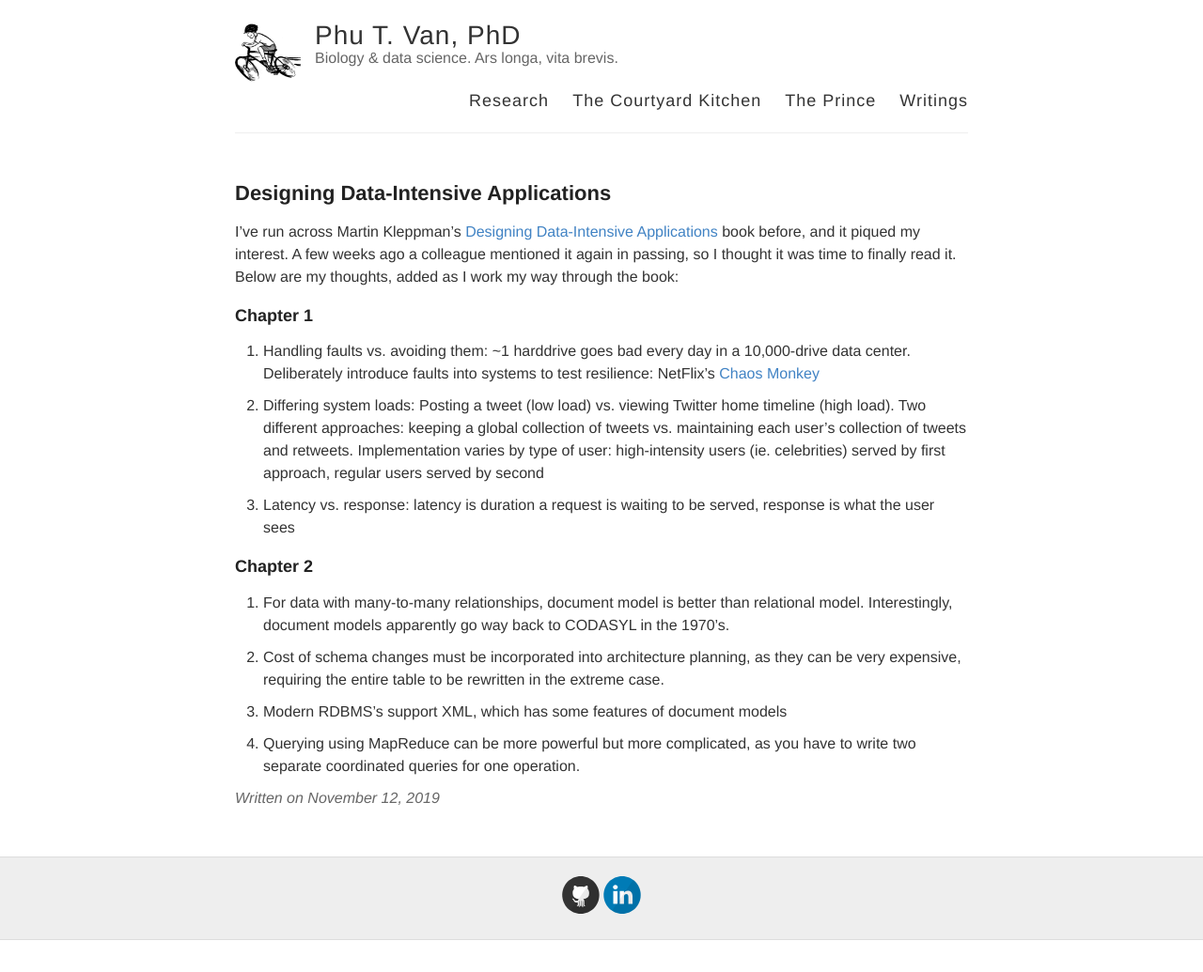
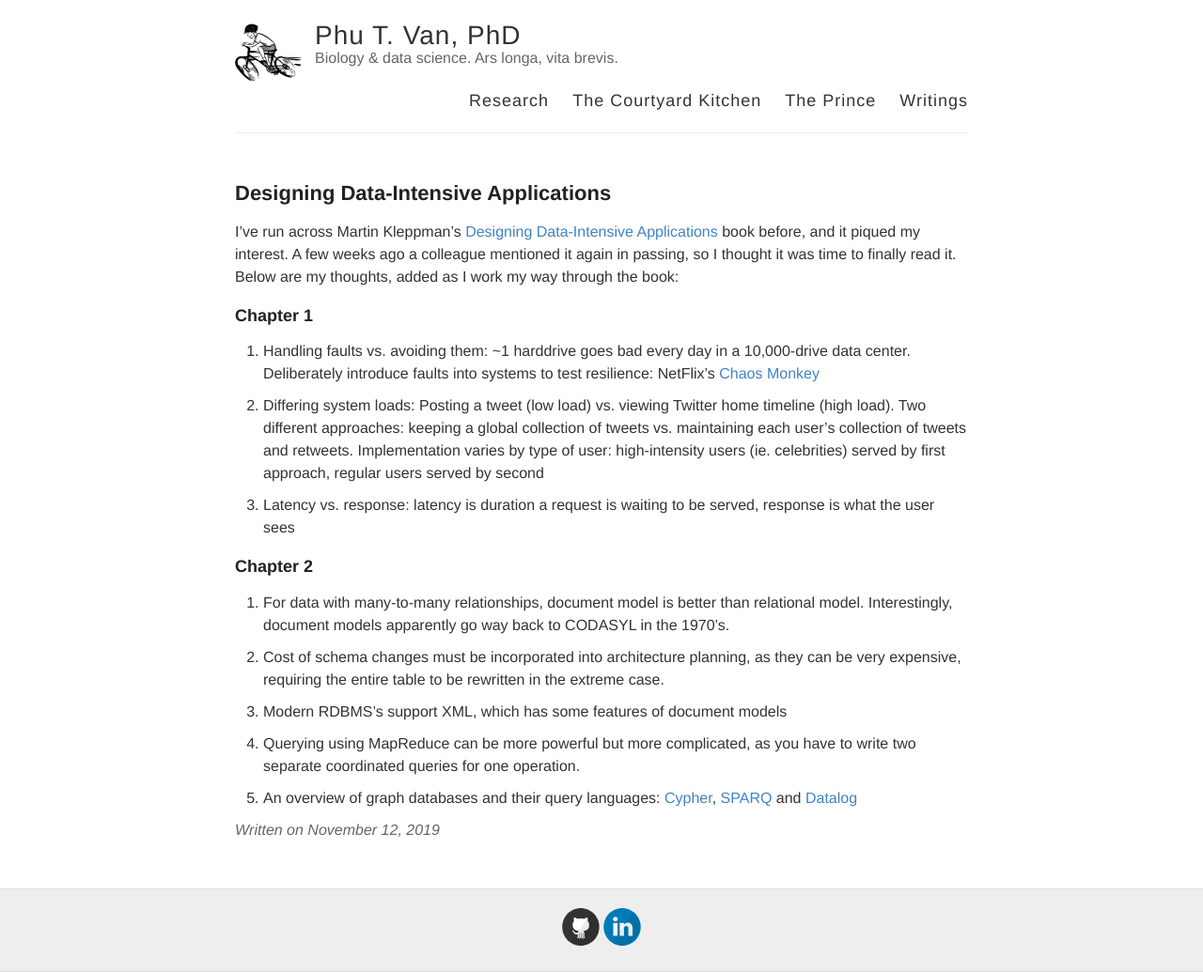
Before and after one commit to ptvan/ptvan.github.io, a Jekyll site: the page built from _posts/2019-11-12-Designing-DataIntensive-Applications.md, in a window 1280 px wide. Shown: the whole page at 94% size. Built offline with Jekyll 4.4.1, drawn with Linux system fonts in a browser that asks for light colours; before the commit the page ends 1001 px from its top, so only the background shows below that.

Commit message:
updated DDIA blogpost

```diff
--- a/_posts/2019-11-12-Designing-DataIntensive-Applications.md
+++ b/_posts/2019-11-12-Designing-DataIntensive-Applications.md
@@ -22,3 +22,5 @@
 3. Modern RDBMS's support XML, which has some features of document models
 
 4. Querying using MapReduce can be more powerful but more complicated, as you have to write two separate coordinated queries for one operation.
+
+5. An overview of graph databases and their query languages: [Cypher](https://neo4j.com/developer/cypher-query-language/), [SPARQ](https://www.w3.org/TR/rdf-sparql-query/) and [Datalog](https://clojure.github.io/clojure-contrib/doc/datalog.html)
```
